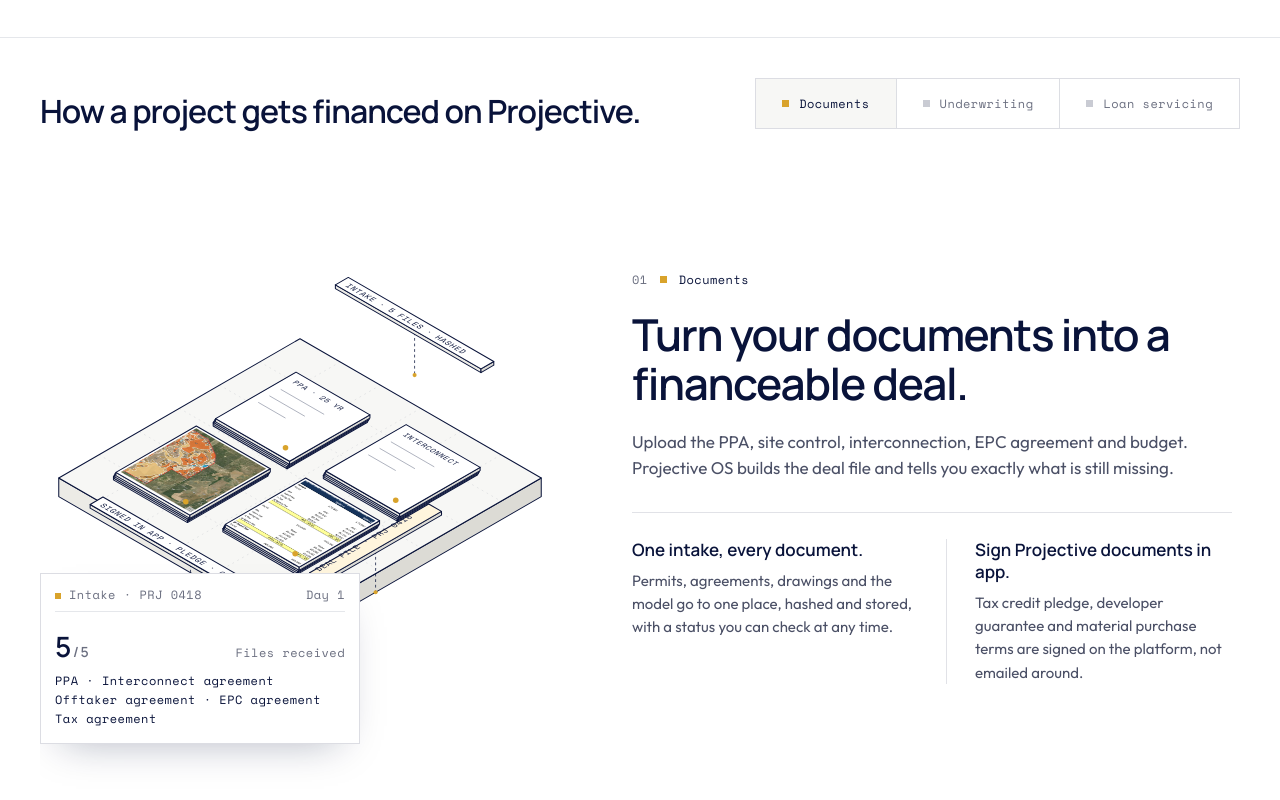
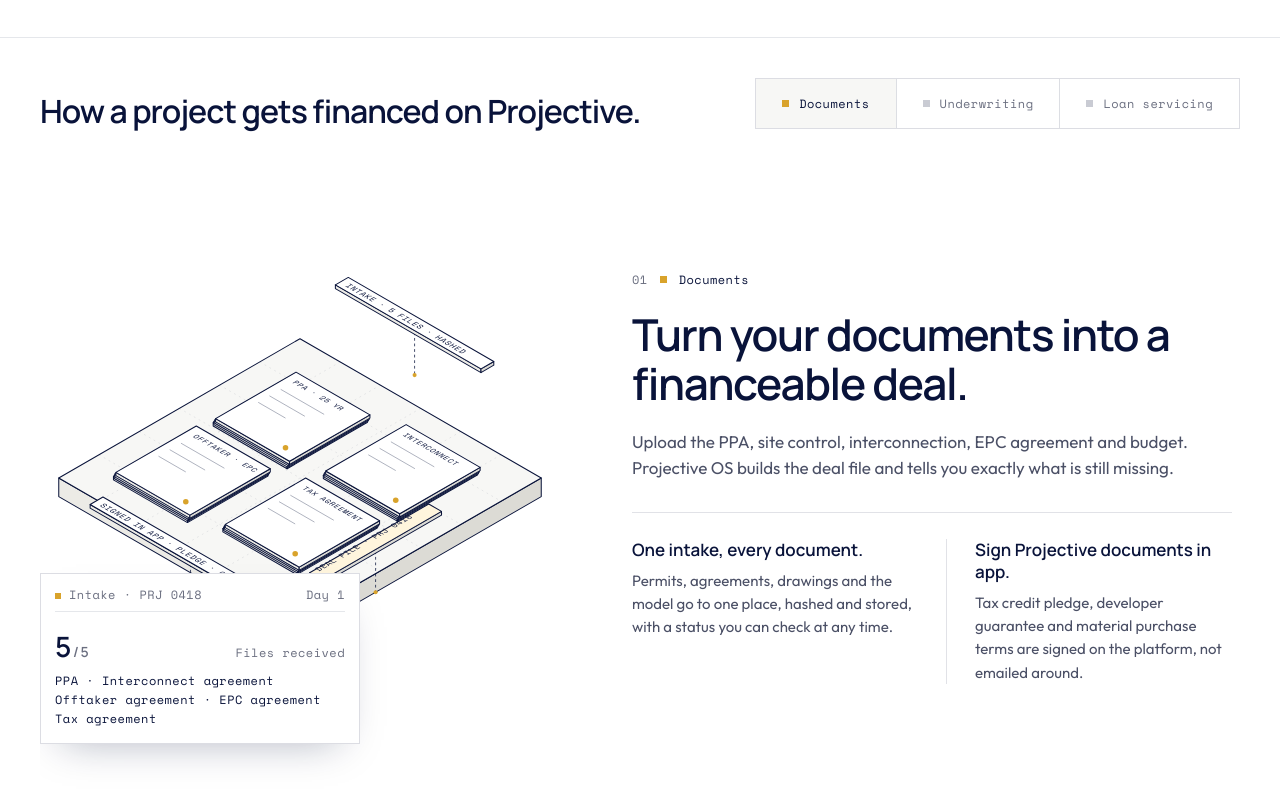
Before and after one commit to JPROJECTIVE94/Projective_v2, a plain HTML site: page index.html in a window 1280 px wide. Shown: the part 1903-2703 px from the top of the page. Drawn offline with nearby package versions, Linux system fonts and the light colour scheme.

Commit message:
Revert "Documents slide: cost of gas table and soils map on the intake sheets"
This reverts commit 56dc36dd158665a7b2b28849172730cda470cfcc.

```diff
--- a/index.html
+++ b/index.html
@@ -227,7 +227,10 @@
 <polygon points="81.7,277.5 161.4,323.5 161.4,320.0 81.7,274.0" fill="#ECEBE6" stroke="#09133A" stroke-width="1.1" stroke-linejoin="round" />
 <polygon points="248.0,273.5 161.4,323.5 161.4,320.0 248.0,270.0" fill="#DCDBD5" stroke="#09133A" stroke-width="1.1" stroke-linejoin="round" />
 <polygon points="168.3,224.0 248.0,270.0 161.4,320.0 81.7,274.0" fill="#FFFFFF" stroke="#09133A" stroke-width="1.1" stroke-linejoin="round" />
-<image transform="matrix(0.8660,0.5000,-0.8660,0.5000,168.3,224.0)" x="2.5" y="2.5" width="87" height="95" preserveAspectRatio="xMidYMid slice" href="assets/doc-soils-map.jpg" aria-label="Soils map of the project site"/>
+<text transform="matrix(0.8660,0.5000,-0.8660,0.5000,164.0,235.5)" font-family="'Space Mono', monospace" font-size="8" letter-spacing="0.08em" fill="#09133A" font-weight="400">OFFTAKER · EPC</text>
+<line x1="151.8" y1="242.5" x2="198.6" y2="269.5" stroke="#09133A" stroke-opacity="0.35" stroke-width="1"/>
+<line x1="139.7" y1="249.5" x2="177.8" y2="271.5" stroke="#09133A" stroke-opacity="0.35" stroke-width="1"/>
+<line x1="127.6" y1="256.5" x2="157.0" y2="273.5" stroke="#09133A" stroke-opacity="0.35" stroke-width="1"/>
 <circle cx="157.0" cy="305.5" r="3" fill="#D9A32B"/>
 <polygon points="196.9,338.0 276.5,384.0 276.5,380.5 196.9,334.5" fill="#ECEBE6" stroke="#09133A" stroke-width="1.1" stroke-linejoin="round" />
 <polygon points="363.1,334.0 276.5,384.0 276.5,380.5 363.1,330.5" fill="#DCDBD5" stroke="#09133A" stroke-width="1.1" stroke-linejoin="round" />
@@ -241,7 +244,10 @@
 <polygon points="199.5,333.5 279.1,379.5 279.1,376.0 199.5,330.0" fill="#ECEBE6" stroke="#09133A" stroke-width="1.1" stroke-linejoin="round" />
 <polygon points="365.7,329.5 279.1,379.5 279.1,376.0 365.7,326.0" fill="#DCDBD5" stroke="#09133A" stroke-width="1.1" stroke-linejoin="round" />
 <polygon points="286.1,280.0 365.7,326.0 279.1,376.0 199.5,330.0" fill="#FFFFFF" stroke="#09133A" stroke-width="1.1" stroke-linejoin="round" />
-<image transform="matrix(0.8660,0.5000,-0.8660,0.5000,286.1,280.0)" x="2.5" y="2.5" width="87" height="95" preserveAspectRatio="xMidYMid slice" href="assets/doc-cost-of-gas.png" aria-label="Cost of gas components table"/>
+<text transform="matrix(0.8660,0.5000,-0.8660,0.5000,281.7,291.5)" font-family="'Space Mono', monospace" font-size="8" letter-spacing="0.08em" fill="#09133A" font-weight="400">TAX AGREEMENT</text>
+<line x1="269.6" y1="298.5" x2="316.4" y2="325.5" stroke="#09133A" stroke-opacity="0.35" stroke-width="1"/>
+<line x1="257.5" y1="305.5" x2="295.6" y2="327.5" stroke="#09133A" stroke-opacity="0.35" stroke-width="1"/>
+<line x1="245.4" y1="312.5" x2="274.8" y2="329.5" stroke="#09133A" stroke-opacity="0.35" stroke-width="1"/>
 <circle cx="274.8" cy="361.5" r="3" fill="#D9A32B"/>
 <line x1="403.4" y1="117.2" x2="403.4" y2="169.2" stroke="#09133A" stroke-width="0.8" stroke-dasharray="3 3"/>
 <polygon points="318.1,76.0 474.9,166.5 474.9,162.5 318.1,72.0" fill="#ECEBE6" stroke="#09133A" stroke-width="1.1" stroke-linejoin="round" />
```
Also changed, not shown: assets/doc-cost-of-gas.png (deleted), assets/doc-soils-map.jpg (deleted).
